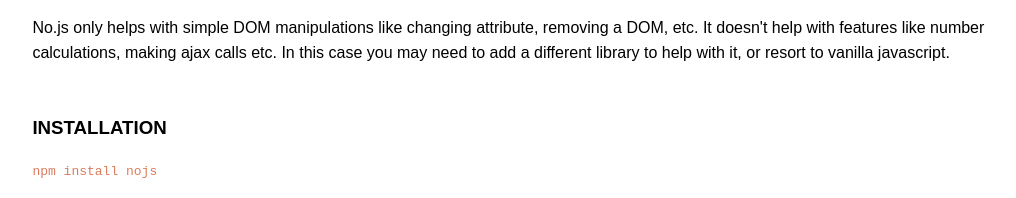
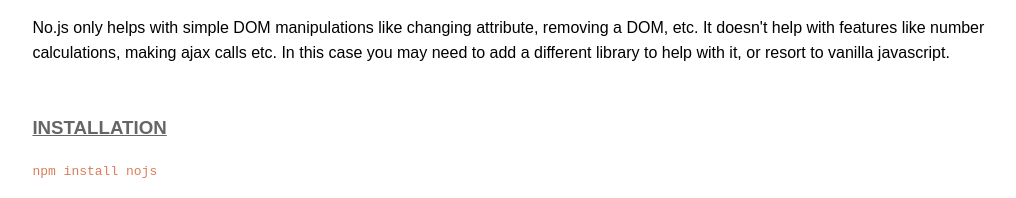
Before and after one commit to ifedapoolarewaju/nojs-site, a plain HTML site: page index.html in a window 1280 px wide. Shown: the part 1044-1242 px from the top of the page, without its empty margins (102-1118 px from the left). Drawn offline with Linux system fonts and the light colour scheme; a script that the page names is missing.

Commit message:
anchor installation section

```diff
--- a/index.html
+++ b/index.html
@@ -64,7 +64,7 @@
     features like number calculations, making ajax calls etc. In this case you may need to add a different library to help
     with it, or resort to vanilla javascript. </p>
 
-    <h3>INSTALLATION</h3>
+    <h3><a href="#install" id="install">INSTALLATION</a></h3>
 
     <pre class="code">npm install nojs</pre>
 
```
